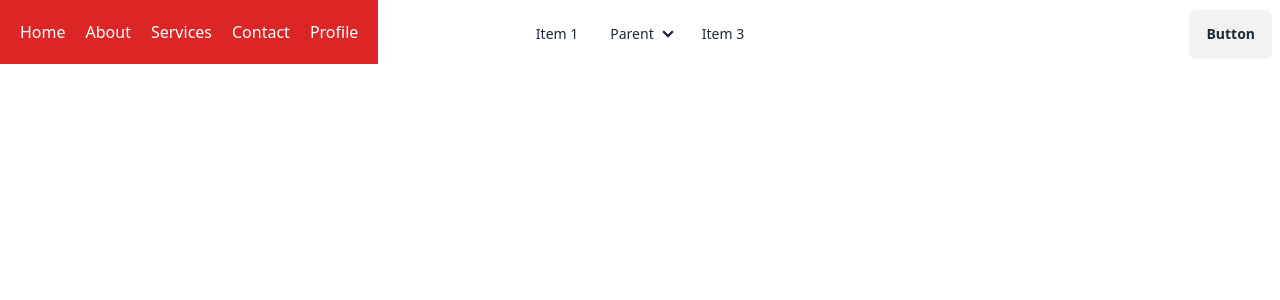
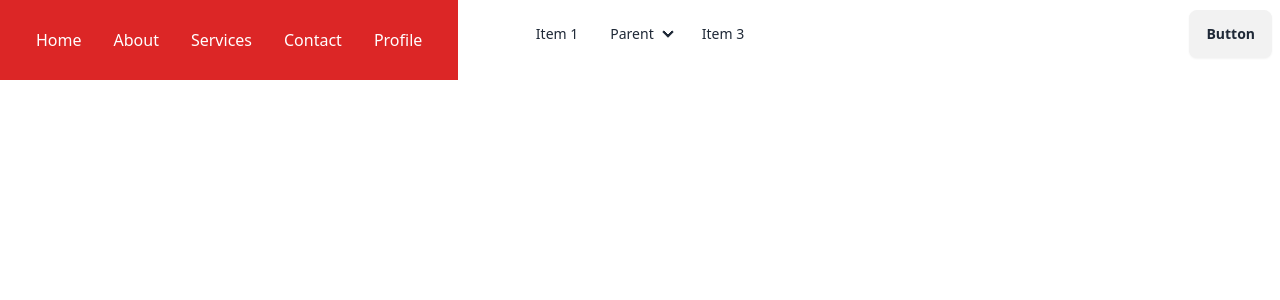
Before and after one commit to ALNoman78/context-api, a React (Vite) app: page /profile in a window 1280 px wide. Shown: the top 300 px of the page. Built offline with nearby package versions, Linux system fonts and the light colour scheme.

Commit message:
custome navigation bar create added

```diff
--- a/src/components/CsNavbar/CSNav.jsx
+++ b/src/components/CsNavbar/CSNav.jsx
@@ -25,7 +25,7 @@ const CSNav = () => {
                         <HiMenuAlt1 ></HiMenuAlt1>
                 }
             </div>
-            <ul className='md:flex gap-5 items-center absolute bg-red-600 p-5 text-white'>
+            <ul className={`md:flex absolute bg-red-600 p-5 text-white z-10 ${open ? '' : 'hidden'}`}>
                 {
                     routes.map((route, idx) => <Link key={idx} route={route}></Link>)
                 }
--- a/src/components/Link/Link.jsx
+++ b/src/components/Link/Link.jsx
@@ -4,7 +4,7 @@ import PropTypes from 'prop-types'
 const Link = ({ route }) => {
     return (
         <div>
-            <li>
+            <li className='px-4 py-2 hover:bg-white hover:text-black'>
                 <a href={`route.path`}>{route.name}</a>
             </li>
         </div>
```
